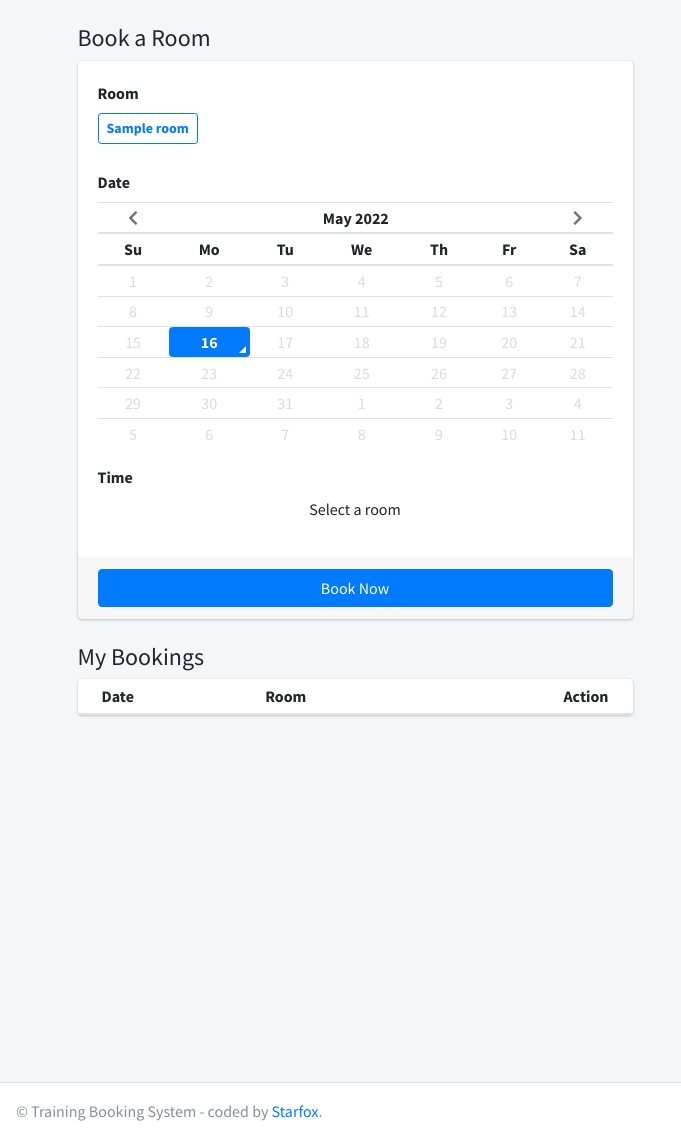
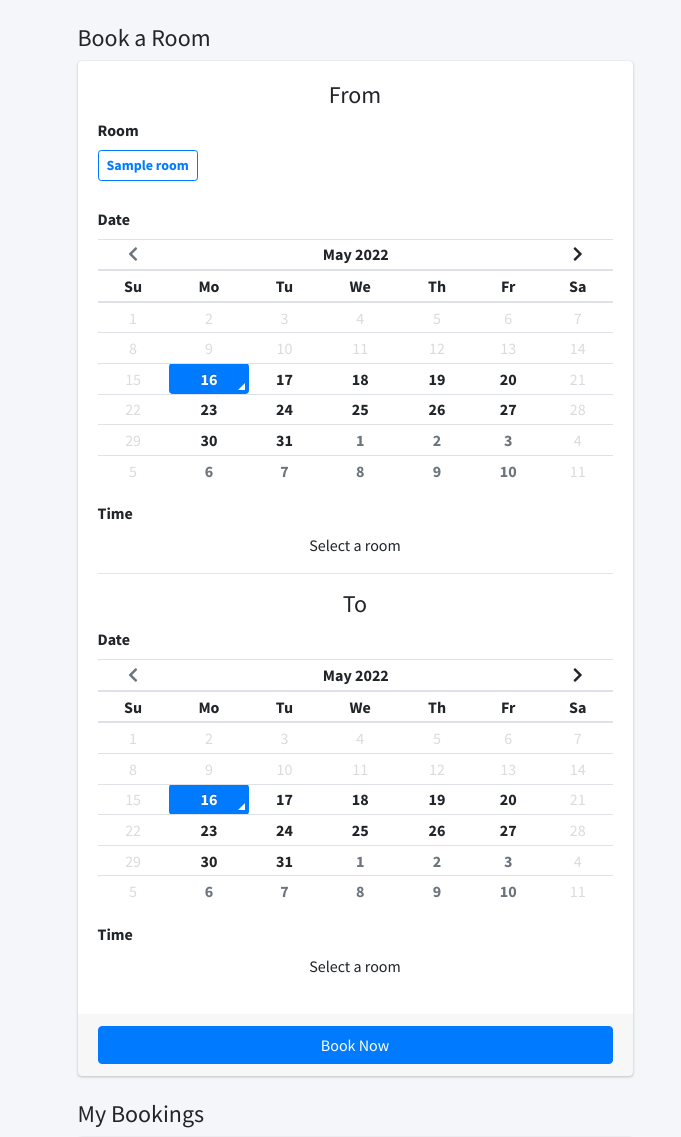
Before and after one commit to penghwee-sng/0a1b7aba-745d-4dfa-a9cc-d55c1ff71e10, a Django app: page / in a window 1280 px wide. Shown: the part 57-1194 px from the top of the page, without its empty margins (0-681 px from the left). Run offline with Django 3.2, Linux system fonts and the light colour scheme; a user stored in the database is signed in; tables that the repository leaves empty hold one stand-in row (values such as "Sample post"); data that the repository does not hold is empty; style sheets or scripts are compiled from the project's sources; parts of the project's set-up code (start-up, migrations or seed data) failed here and were passed over; some libraries are stand-ins or nearby versions.

Commit message:
added view for admin to block range of date

```diff
--- a/apps/home/views.py
+++ b/apps/home/views.py
@@ -57,7 +57,7 @@
 
             users = list(get_user_model().objects.all().values('id','username'))
             room = list(Room.objects.filter(room_id=id).values())[0]
-            booking = list(Booking.objects.select_related('booking_user_id').filter(booking_room_id=id, date__gte=datetime.now(), date__lte=datetime.now()+timedelta(days=14)).values())
+            booking = list(Booking.objects.select_related('booking_user_id').filter(booking_room_id=id, date__gte=datetime.now(), date__lte=datetime.now()+timedelta(days=28)).values())
             return JsonResponse({
                 'room': room,
                 'booking':booking,
--- a/apps/templates/home/booking.html
+++ b/apps/templates/home/booking.html
@@ -43,7 +43,8 @@
     }
 
     #room .btn-sm,
-    #time .btn-sm {
+    .time .btn-sm,
+    .time-end .btn-sm {
         margin-right: 10px;
         margin-bottom: 10px;
     }
@@ -73,7 +74,9 @@
                     <div class="card">
                         <div class="card-body">
                             {% csrf_token %}
-
+                            {% if user.is_superuser %}
+                            <h4 class="text-center">From</h4>
+                            {% endif %}
                             <div class="form-group">
                                 <label>Room</label>
                                 <div class="btn-group-toggle" data-toggle="buttons" id="room">
@@ -87,12 +90,30 @@
 
                             <div class="form-group">
                                 <label>Time</label>
-                                <div id="no-room-message" class="text-center">Select a room</div>
-                                <div id="no-date-message" class="text-center" style="display:none;">Pick a date
+                                <div class="text-center no-room-message">Select a room</div>
+                                <div class="text-center no-date-message" style="display:none;">Pick a date
                                 </div>
-                                <div class="btn-group-toggle" data-toggle="buttons" id="time">
+                                <div class="btn-group-toggle time" data-toggle="buttons">
                                 </div>
                             </div>
+                            {% if user.is_superuser %}
+                            <hr>
+                            <h4 class="text-center">To</h4>
+                            <div class="form-group">
+                                <label>Date</label>
+                                <div id="calendar-end" style="width: 100%">
+                                </div>
+                            </div>
+
+                            <div class="form-group">
+                                <label>Time</label>
+                                <div class="text-center no-room-message">Select a room</div>
+                                <div class="text-center no-date-message-date" style="display:none;">Pick a date
+                                </div>
+                                <div class="btn-group-toggle time-end" data-toggle="buttons">
+                                </div>
+                            </div>
+                            {% endif %}
 
                         </div>
                         <div class="card-footer">
@@ -210,19 +231,27 @@
     var rooms = {};
     var now = new Date();
     // date one week later
-    var end = new Date(now.getTime() + 14 * 24 * 60 * 60 * 1000);
-    $('#calendar').datetimepicker({
+    var end = new Date(now.getTime() + 28 * 24 * 60 * 60 * 1000);
+    $('#calendar, #calendar-end').datetimepicker({
         format: 'L',
         inline: true,
         minDate: now,
-        maxDate: now,
         daysOfWeekDisabled: [0, 6]
     })
     $('#calendar').on('change.datetimepicker', function (e) {
+        $('#calendar-end').datetimepicker('minDate', e.date);
+        $("input[name='time']").attr('checked', false);
+        $("input[name='time']").parent().removeClass('focus active');
+        $("input[name='time-end']").attr('checked', false);
+        $("input[name='time-end']").parent().removeClass('focus active');
         $("input[name='time']").attr('disabled', false);
         $("input[name='time']").parent().removeClass('disabled');
         $("input[name='time']").parent().show();
         $("input[name='time']").parent().find('span').text("");
+        $("input[name='time-end']").attr('disabled', false);
+        $("input[name='time-end']").parent().removeClass('disabled');
+        $("input[name='time-end']").parent().show();
+        $("input[name='time-end']").parent().find('span').text("");
         datestr = e.date.format('YYYY-MM-DD');
         current_bookings = [];
         // console.log(e.date.format('YYYY-MM-DD'));
@@ -234,8 +263,10 @@
                     current_bookings.forEach(booking => {
                         if (parseInt(booking.start_time.split(':')[0]) == parseInt($(this).val()))
                         {
+                            {% if user.is_superuser == false %}
                             $(this).attr('disabled', true);
                             $(this).parent().addClass('disabled');
+                            {% endif %}
                             $(this).parent().find('span').text(` (${users[booking.booking_user_id]})`);
                             // $(this).parent().hide();
                         }
@@ -243,23 +274,71 @@
                 })
             }
         });
-        $('#no-date-message').hide();
+        $('.no-date-message').hide();
+    });
+
+
+    var datestr_end = "";
+    $('#calendar-end').on('change.datetimepicker', function (e) {
+        $("input[name='time-end']").attr('disabled', false);
+        $("input[name='time-end']").parent().removeClass('disabled');
+        $("input[name='time-end']").parent().show();
+        $("input[name='time-end']").parent().find('span').text("");
+        datestr_end = e.date.format('YYYY-MM-DD');
+        current_bookings = [];
+        // console.log(e.date.format('YYYY-MM-DD'));
+        bookings.forEach(booking => {
+            if (datestr_end == booking.date)
+            {
+                current_bookings.push(booking);
+                $("input[name='time-end']").each(function (i) {
+                    current_bookings.forEach(booking => {
+                        if (parseInt(booking.start_time.split(':')[0]) == parseInt($(this).val()))
+                        {
+                            {% if user.is_superuser == false %}
+                            $(this).attr('disabled', true);
+                            $(this).parent().addClass('disabled');
+                            {% endif %}
+                            $(this).parent().find('span').text(` (${users[booking.booking_user_id]})`);
+                            // $(this).parent().hide();
+                        }
+                    });
+                })
+            }
+        });
+
+        if(datestr_end == datestr)
+        {
+            var selected_time = $('input[name="time"]:checked').val();
+            $(`input[name='time-end'][value='${selected_time}'`).parent().click();
+            $(`input[name='time-end']`).each(function (i) {
+                if (parseInt(this.value) < selected_time)
+                {
+                    $(this).attr('disabled', true);
+                    $(this).parent().addClass('disabled');
+                }
+            });
+        }
+        $('.no-date-message-end').hide();
     });
     $('#room').on('change', function (e) {
         $.ajax({
             url: "/api/rooms/" + e.target.value,
             dataType: 'json',
             success: function (data) {
+
+                {% if user.is_superuser == false %}
                 $('#calendar').data('datetimepicker').maxDate(end)
+                $('#calendar-end').data('datetimepicker').maxDate(end)
+                {% endif %}
+
                 duration = data.room.session_duration;
                 bookings = data.booking;
                 new_users = {};
                 data.users.forEach(user => {
                     new_users[user.id] = user.username;
                 });
-                console.log(new_users);
                 users = new_users;
-                console.log(users);
                 sessions = Math.floor(10 / data.room.session_duration);
                 time_slots = [];
                 for (i = 0; i < sessions; i++)
@@ -267,7 +346,8 @@
                     time_slots.push(i * data.room.session_duration + 8);
                 }
                 // set select to value of array
-                $('#time').empty();
+                $('.time').empty();
+                $('.time-end').empty();
                 $('#taken-slots').empty();
                 for (i = 0; i < time_slots.length; i++)
                 {
@@ -282,13 +362,24 @@
 
                         }
                     });
-                    $('#time').append('<label class="btn btn-sm btn-outline-primary"><input type="radio" name="time" value="' + time_slots[i] + '">' + convertLocaleString(date.toLocaleTimeString()) + '<span></span></label>')
+                    $('.time').append('<label class="btn btn-sm btn-outline-primary"><input type="radio" name="time" value="' + time_slots[i] + '">' + convertLocaleString(date.toLocaleTimeString()) + '<span></span></label>')
+                    $('.time-end').append('<label class="btn btn-sm btn-outline-primary"><input type="radio" name="time-end" value="' + time_slots[i] + '">' + convertLocaleString(date.toLocaleTimeString()) + '<span></span></label>')
                 }
-                $('#no-room-message').hide();
-                $("input[name='time']").attr('disabled', true);
-                $("input[name='time']").parent().addClass('disabled');
-                $("input[name='time']").parent().hide();
-                $('#no-date-message').show();
+                $('.no-room-message').hide();
+                if(datestr == "")
+                {
+                    $("input[name='time']").attr('disabled', true);
+                    $("input[name='time']").parent().addClass('disabled');
+                    $("input[name='time']").parent().hide();
+                    $('.no-date-message').show();
+                }
+                if(datestr_end == "")
+                {
+                    $("input[name='time-end']").attr('disabled', true);
+                    $("input[name='time-end']").parent().addClass('disabled');
+                    $("input[name='time-end']").parent().hide();
+                    $('.no-date-message-end').show();
+                }
             }
         });
     });
@@ -311,6 +402,21 @@
                 }
             });
         }
+    });
+
+    $(document).on('change', '[name=time]', function (e) {
+        if(datestr != datestr_end) return;
+        $(`input[name='time-end']`).attr('disabled', false);
+        $(`input[name='time-end']`).parent().removeClass('disabled');
+        var selected_time = this.value;
+        $(`input[name='time-end'][value='${this.value}'`).parent().click();
+        $(`input[name='time-end']`).each(function (i) {
+            if (parseInt(this.value) < selected_time)
+            {
+                $(this).attr('disabled', true);
+                $(this).parent().addClass('disabled');
+            }
+        });
     });
 
     $(document).on('click', '.delete-booking', function (e) {
```
